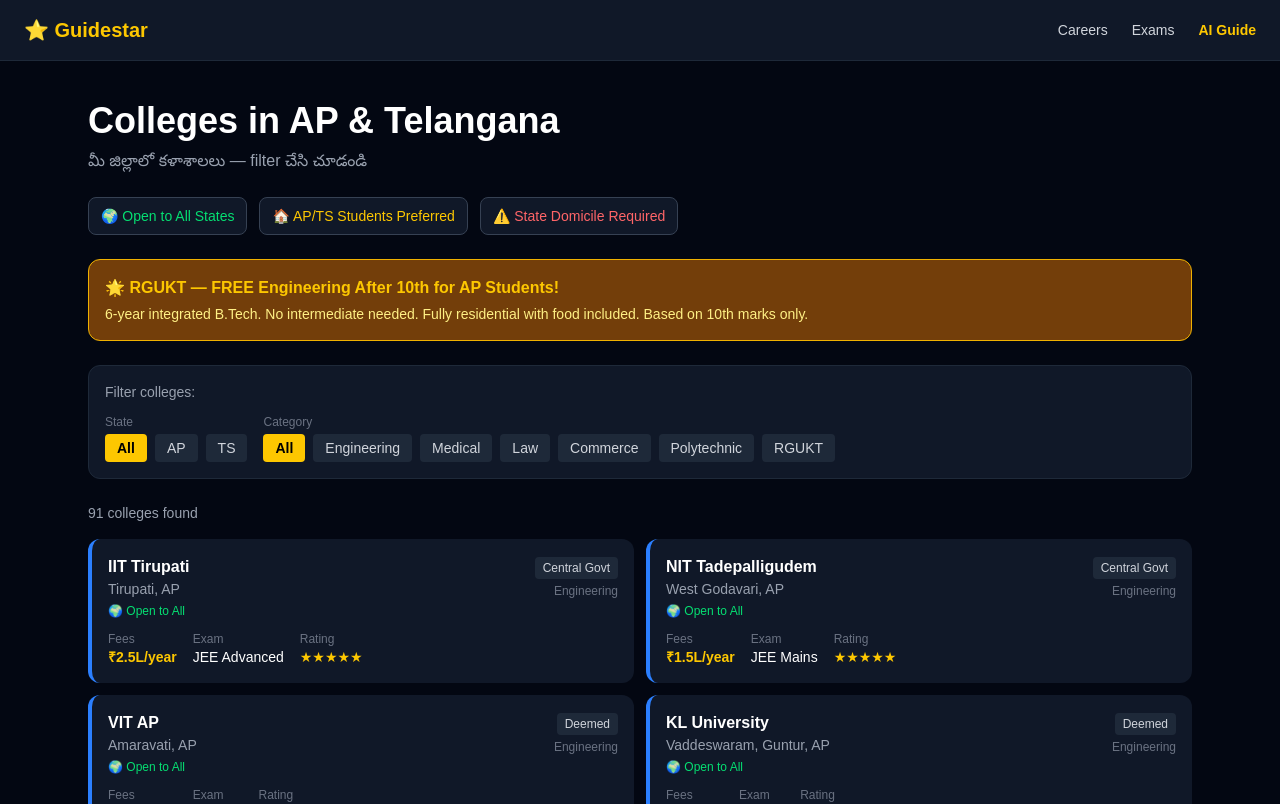
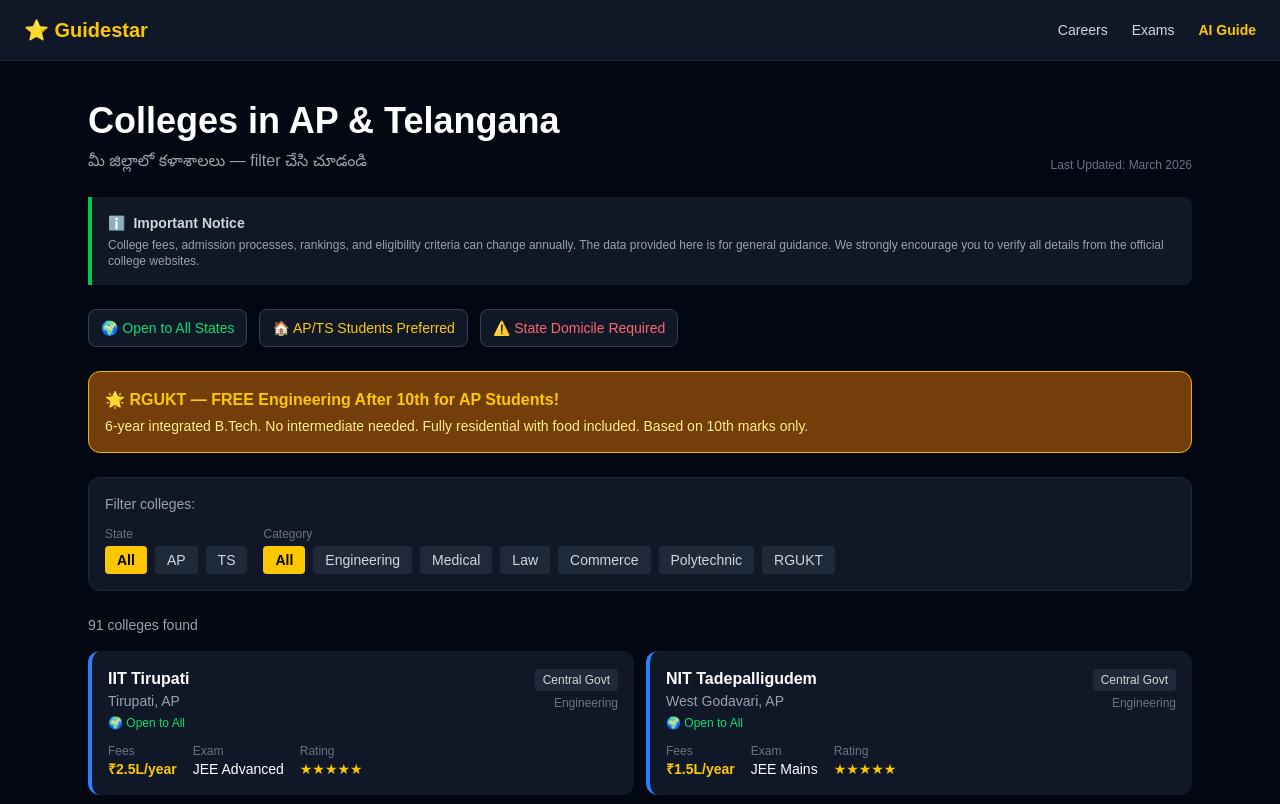
Before and after one commit to Mufeed06-cmd/guidestar, a Next.js app: page /colleges in a window 1280 px wide. Shown: the top 804 px of the page. Built offline with nearby package versions, Linux system fonts and the light colour scheme.

Commit message:
feat: enhance disclaimers and dynamic UI notices

```diff
--- a/app/ai-guide/page.js
+++ b/app/ai-guide/page.js
@@ -157,6 +157,19 @@
             <div className="text-gray-300 text-sm whitespace-pre-wrap leading-relaxed">
               {result}
             </div>
+
+            <div className="mt-6 bg-gray-800/50 border-l-4 border-yellow-500 p-4 rounded-r-lg">
+              <p className="text-gray-300 text-sm font-semibold mb-2 flex items-center gap-2">
+                <span>⚠️</span> Disclaimer: AI-Generated Guidance
+              </p>
+              <ul className="text-gray-400 text-xs space-y-1 ml-6 list-disc">
+                <li>Recommendations are for guidance purposes only and may contain inaccuracies.</li>
+                <li>Use this recommendation as a starting point for exploring career options, not as a final decision.</li>
+                <li>Please verify all college admissions, fees, cutoffs, and exam details from official sources.</li>
+                <li>Final career and educational decisions should always be made in consultation with parents, teachers, or certified career counselors.</li>
+              </ul>
+            </div>
+
             <button
               onClick={() => { setResult(''); setAnswers({}) }}
               className="mt-6 w-full border border-gray-600 text-gray-400 py-3 rounded-lg hover:border-yellow-400 hover:text-yellow-400 transition"
--- a/app/colleges/page.js
+++ b/app/colleges/page.js
@@ -158,8 +158,25 @@
       </nav>
 
       <div className="max-w-6xl mx-auto px-6 py-10">
-        <h2 className="text-4xl font-bold mb-2">Colleges in AP & Telangana</h2>
-        <p className="text-gray-400 mb-6">మీ జిల్లాలో కళాశాలలు — filter చేసి చూడండి</p>
+        <div className="flex flex-col md:flex-row md:justify-between md:items-end mb-6">
+          <div>
+            <h2 className="text-4xl font-bold mb-2">Colleges in AP & Telangana</h2>
+            <p className="text-gray-400">మీ జిల్లాలో కళాశాలలు — filter చేసి చూడండి</p>
+          </div>
+          <p className="text-gray-500 text-xs mt-4 md:mt-0" suppressHydrationWarning>
+            Last Updated: {new Date().toLocaleDateString('en-US', { month: 'long', year: 'numeric' })}
+          </p>
+        </div>
+
+        <div className="bg-gray-800/50 border-l-4 border-green-500 p-4 rounded-r-lg mb-6">
+          <p className="text-gray-300 text-sm font-semibold flex items-center gap-2 mb-1">
+            <span>ℹ️</span> Important Notice
+          </p>
+          <p className="text-gray-400 text-xs">
+            College fees, admission processes, rankings, and eligibility criteria can change annually.
+            The data provided here is for general guidance. We strongly encourage you to verify all details from the official college websites.
+          </p>
+        </div>
 
         {/* Access Legend */}
         <div className="flex gap-3 mb-6 flex-wrap">
--- a/app/exams/page.js
+++ b/app/exams/page.js
@@ -166,8 +166,25 @@
       </nav>
 
       <div className="max-w-6xl mx-auto px-6 py-10">
-        <h2 className="text-4xl font-bold mb-2">Exam Notifications</h2>
-        <p className="text-gray-400 mb-8">పరీక్షల సమాచారం — తేదీలు, అర్హతలు, దరఖాస్తు లింక్‌లు</p>
+        <div className="flex flex-col md:flex-row md:justify-between md:items-end mb-6">
+          <div>
+            <h2 className="text-4xl font-bold mb-2">Exam Notifications</h2>
+            <p className="text-gray-400">పరీక్షల సమాచారం — తేదీలు, అర్హతలు, దరఖాస్తు లింక్‌లు</p>
+          </div>
+          <p className="text-gray-500 text-xs mt-4 md:mt-0" suppressHydrationWarning>
+            Last Updated: {new Date().toLocaleDateString('en-US', { month: 'long', year: 'numeric' })}
+          </p>
+        </div>
+
+        <div className="bg-gray-800/50 border-l-4 border-blue-500 p-4 rounded-r-lg mb-8">
+          <p className="text-gray-300 text-sm font-semibold flex items-center gap-2 mb-1">
+            <span>ℹ️</span> Important Notice
+          </p>
+          <p className="text-gray-400 text-xs">
+            Exam dates, eligibility criteria, fees, and cutoffs are subject to change by the respective conducting bodies.
+            Always verify the latest information from the official websites linked below before applying.
+          </p>
+        </div>
 
         <div className="grid gap-5">
           {exams.map((exam, i) => (
```
Also changed, not shown: 1 other file (tests, documents, lock files or other folders).
